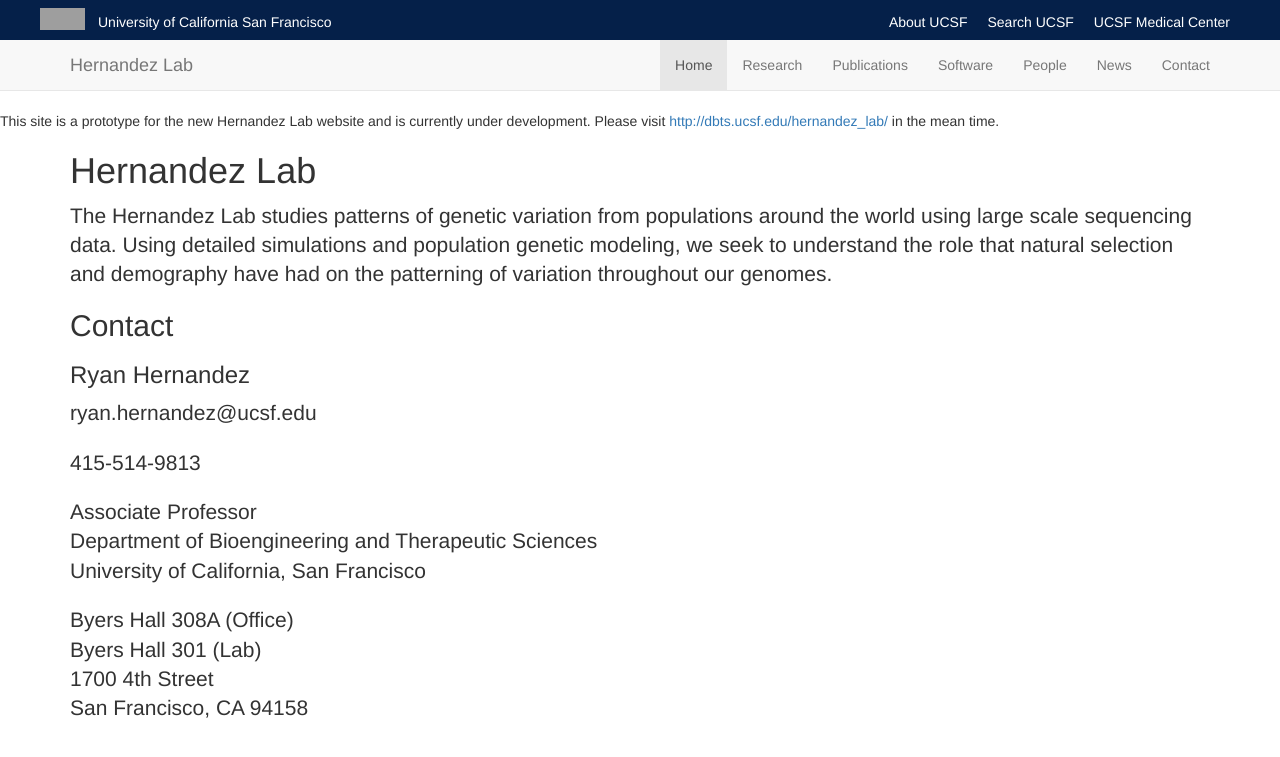
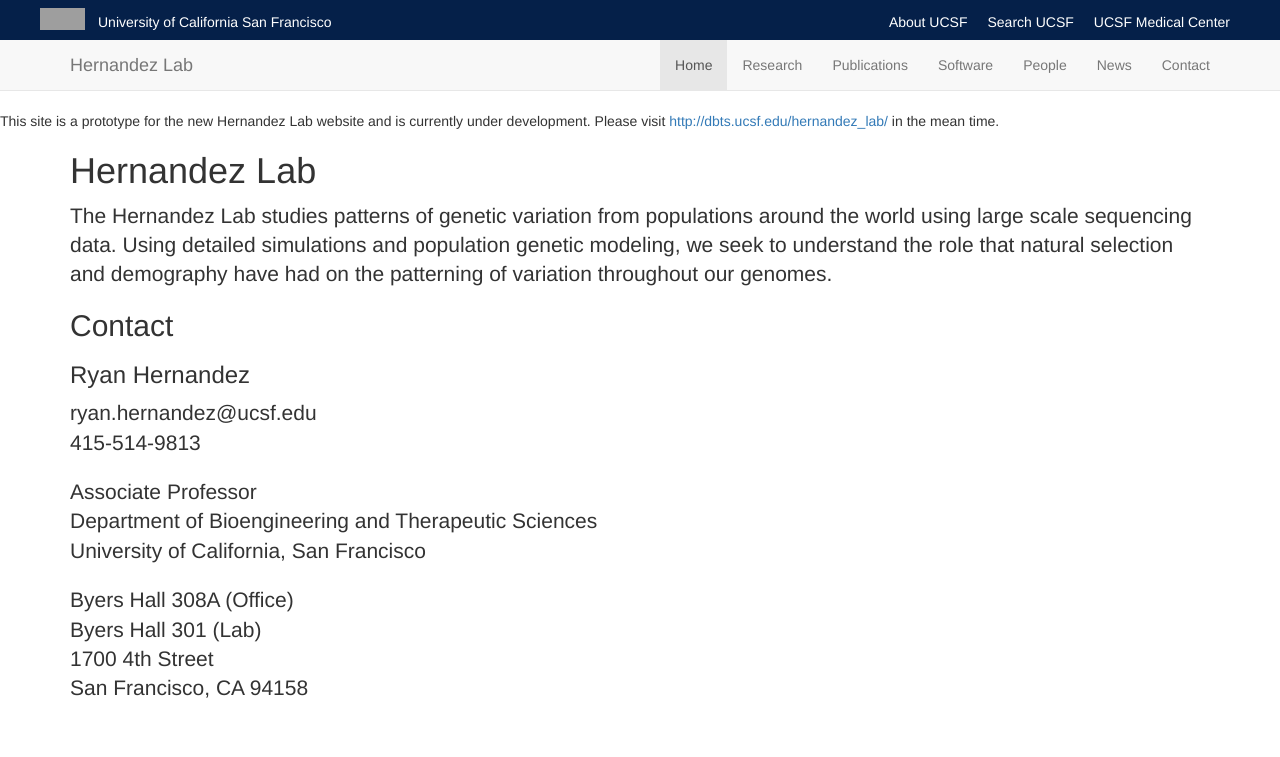
Before and after one commit to HernandezLab/hernandezlab.github.io, a Jekyll site: the page index.html, which Jekyll copies as it is, in a window 1280 px wide. Shown: the top 757 px of the page. Built offline with Jekyll 4.4.1, drawn with Linux system fonts in a browser that asks for light colours; nearby versions of some CDN libraries; grey boxes are pictures that could not be loaded.

Commit message:
Home Contact formatting

```diff
--- a/index.html
+++ b/index.html
@@ -67,8 +67,8 @@
         </p>
         <h2 id="contact">Contact</h1>
         <h3>Ryan Hernandez</h3>
-        <p class="lead">ryan.hernandez@ucsf.edu</p>
-        <p class="lead">415-514-9813</p>
+        <p class="lead">ryan.hernandez@ucsf.edu<br>
+          415-514-9813</p>
         <p class="lead">Associate Professor<br>
           Department of Bioengineering and Therapeutic Sciences<br>
           University of California, San Francisco</p>
```
